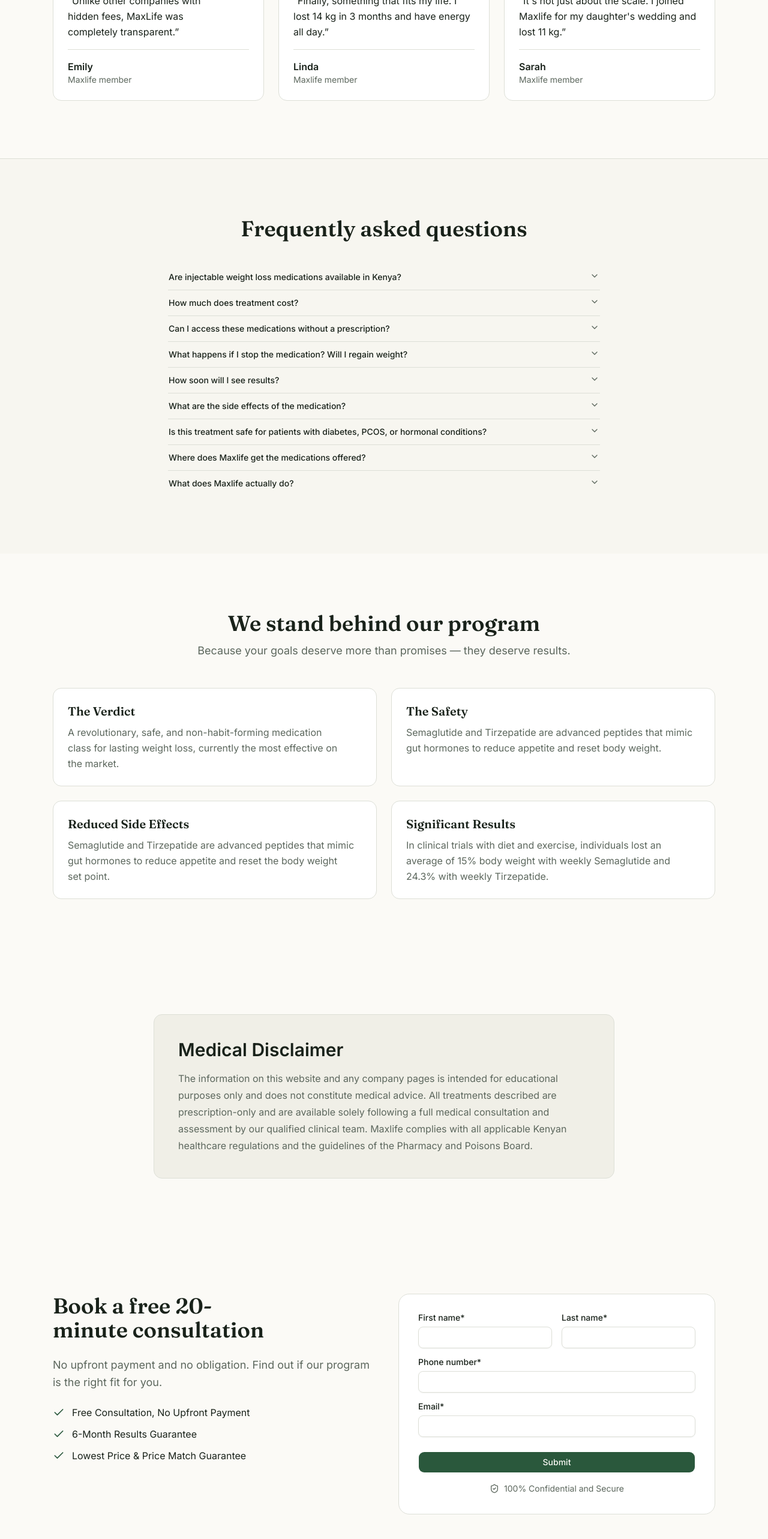
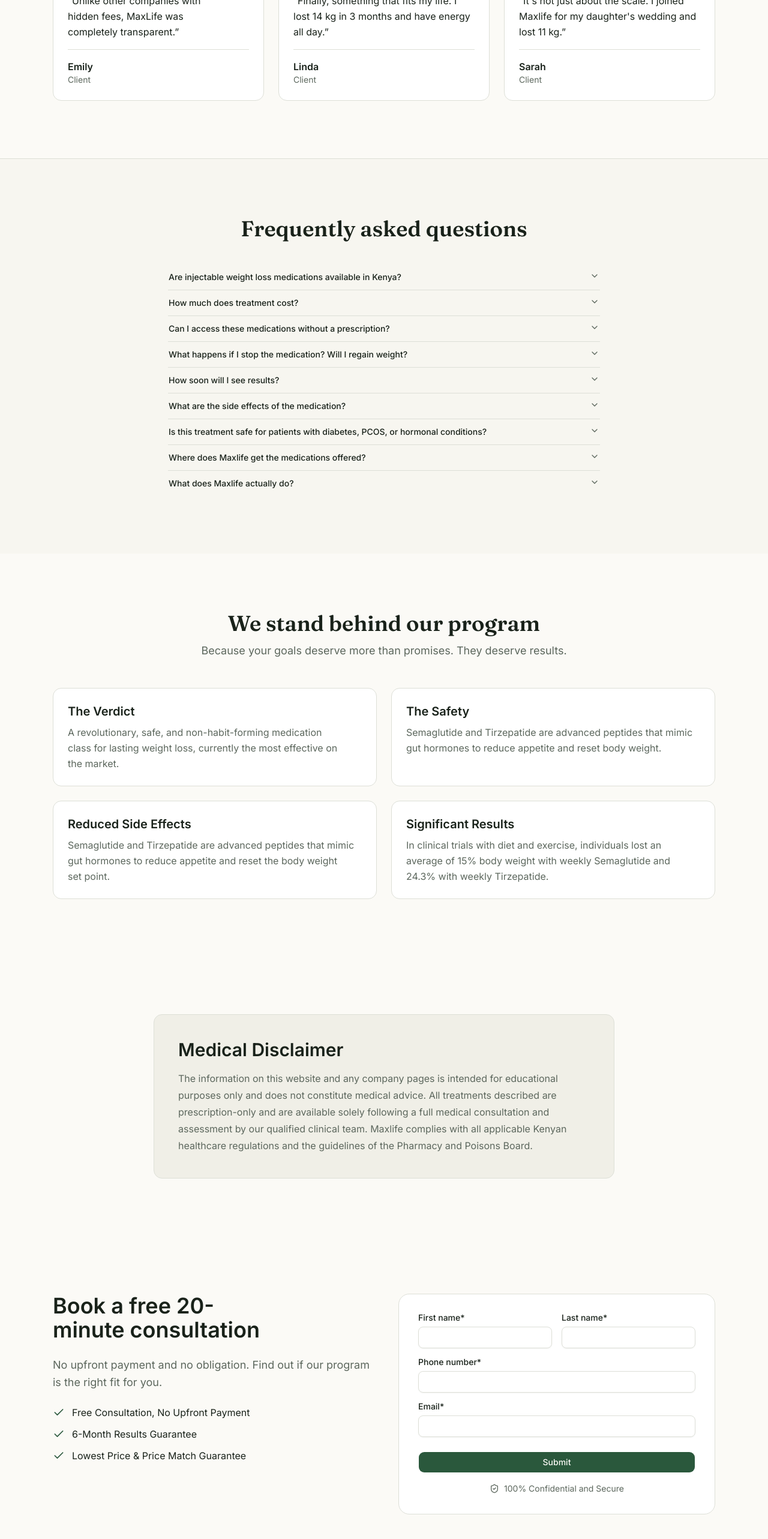
Before and after one commit to webstermachuka/Maxlife-Pharmacy, a Next.js app: page / in a window 1280 px wide. Shown: the part 3500-6066 px from the top of the page at 60% size. Built offline with nearby package versions, Linux system fonts and the light colour scheme.

Commit message:
feat: update typography and text for consistency
Co-authored-by: Webster Machuka <249101669+webstermachuka@users.noreply.github.com>

```diff
--- a/components/consultation.tsx
+++ b/components/consultation.tsx
@@ -19,7 +19,7 @@ export function Consultation() {
     <section id="consultation" className="mx-auto max-w-6xl px-4 py-16 sm:px-6 lg:py-24">
       <div className="grid gap-12 lg:grid-cols-2">
         <div className="flex flex-col gap-6">
-          <h2 className="text-balance font-serif text-3xl font-semibold text-foreground sm:text-4xl">
+          <h2 className="text-balance text-3xl font-semibold text-foreground sm:text-4xl">
             Book a free 20-minute consultation
           </h2>
           <p className="text-lg leading-relaxed text-muted-foreground">
--- a/components/program.tsx
+++ b/components/program.tsx
@@ -8,7 +8,7 @@ export function Program() {
           We stand behind our program
         </h2>
         <p className="mt-3 text-lg text-muted-foreground">
-          Because your goals deserve more than promises &mdash; they deserve
+          Because your goals deserve more than promises. They deserve
           results.
         </p>
       </div>
@@ -18,7 +18,7 @@ export function Program() {
             key={point.title}
             className="rounded-xl border border-border bg-card p-6"
           >
-            <h3 className="font-serif text-xl font-semibold text-card-foreground">
+            <h3 className="text-xl font-semibold text-card-foreground">
               {point.title}
             </h3>
             <p className="mt-2 text-pretty leading-relaxed text-muted-foreground">
--- a/components/site-footer.tsx
+++ b/components/site-footer.tsx
@@ -4,7 +4,7 @@ export function SiteFooter() {
       <div className="mx-auto max-w-6xl px-4 py-12 sm:px-6">
         <div className="flex flex-col gap-6 sm:flex-row sm:items-start sm:justify-between">
           <div className="max-w-sm">
-            <p className="font-serif text-2xl font-semibold text-foreground">
+            <p className="text-2xl font-semibold text-foreground">
               Maxlife
             </p>
             <p className="mt-2 text-sm leading-relaxed text-muted-foreground">
--- a/components/testimonials.tsx
+++ b/components/testimonials.tsx
@@ -31,7 +31,7 @@ export function Testimonials() {
             <figcaption className="mt-auto border-t border-border pt-4">
               <span className="font-semibold text-foreground">{t.name}</span>
               <span className="block text-sm text-muted-foreground">
-                Maxlife member
+                Client
               </span>
             </figcaption>
           </figure>
```
